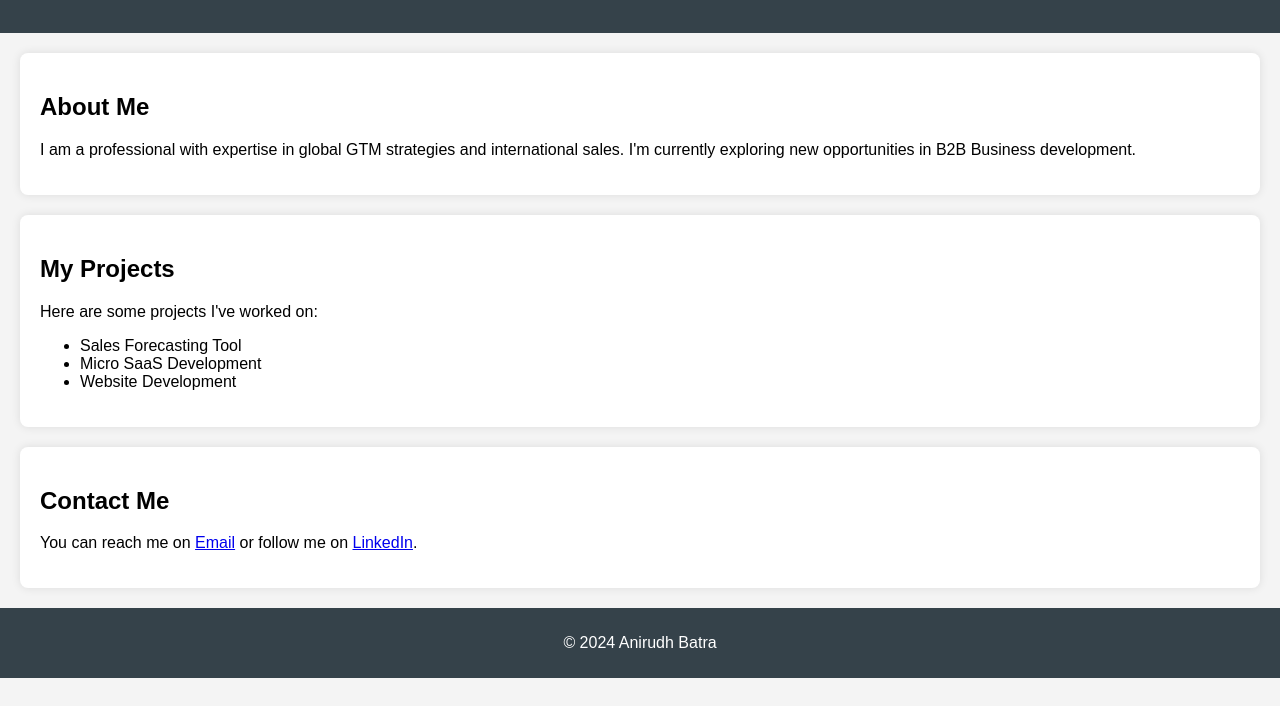
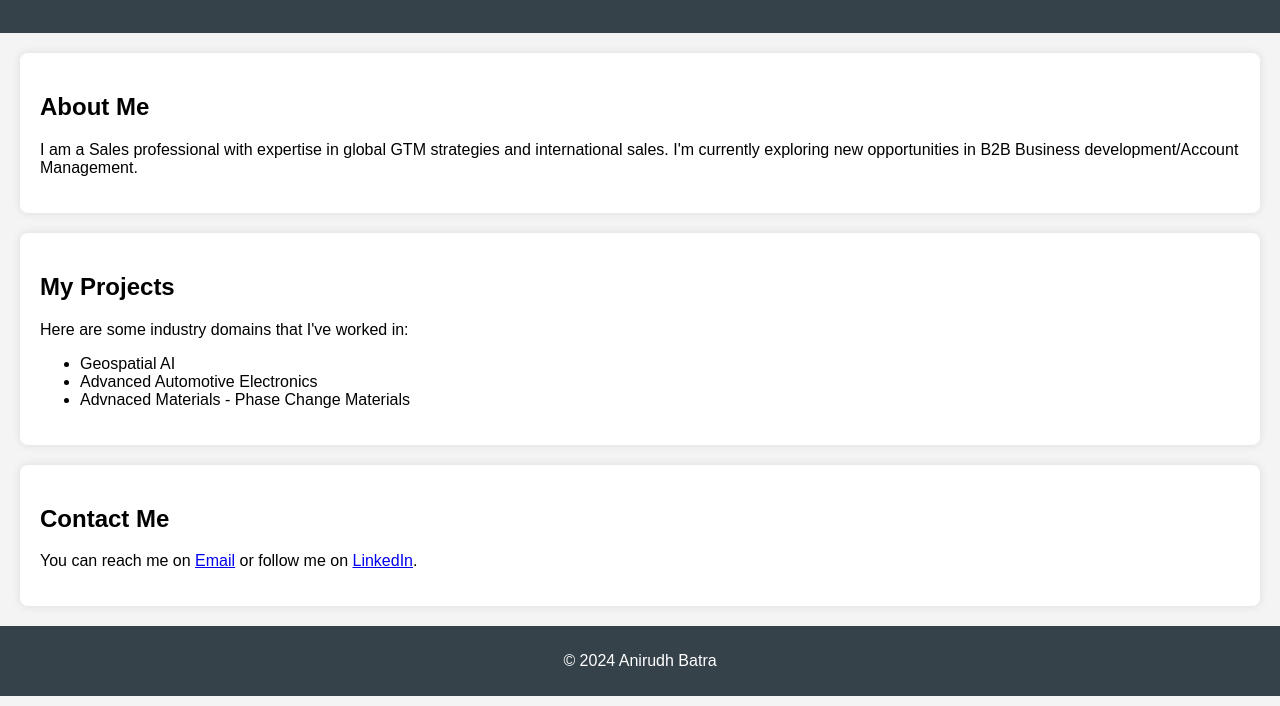
Before and after one commit to AnirudhB-6001/hello-world-site, a plain HTML site: page index.html in a window 1280 px wide. Shown: the part 94-800 px from the top of the page. Drawn offline with Linux system fonts and the light colour scheme.

Commit message:
Updated Resume Website

```diff
--- a/index.html
+++ b/index.html
@@ -14,16 +14,16 @@
 
     <section id="about">
         <h2>About Me</h2>
-        <p>I am a professional with expertise in global GTM strategies and international sales. I'm currently exploring new opportunities in B2B Business development.</p>
+        <p>I am a Sales professional with expertise in global GTM strategies and international sales. I'm currently exploring new opportunities in B2B Business development/Account Management.</p>
     </section>
 
     <section id="projects">
         <h2>My Projects</h2>
-        <p>Here are some projects I've worked on:</p>
+        <p>Here are some industry domains that I've worked in:</p>
         <ul>
-            <li>Sales Forecasting Tool</li>
-            <li>Micro SaaS Development</li>
-            <li>Website Development</li>
+            <li>Geospatial AI</li>
+            <li>Advanced Automotive Electronics</li>
+            <li>Advnaced Materials - Phase Change Materials</li>
         </ul>
     </section>
 
```
Also changed, not shown: 1 other file.
